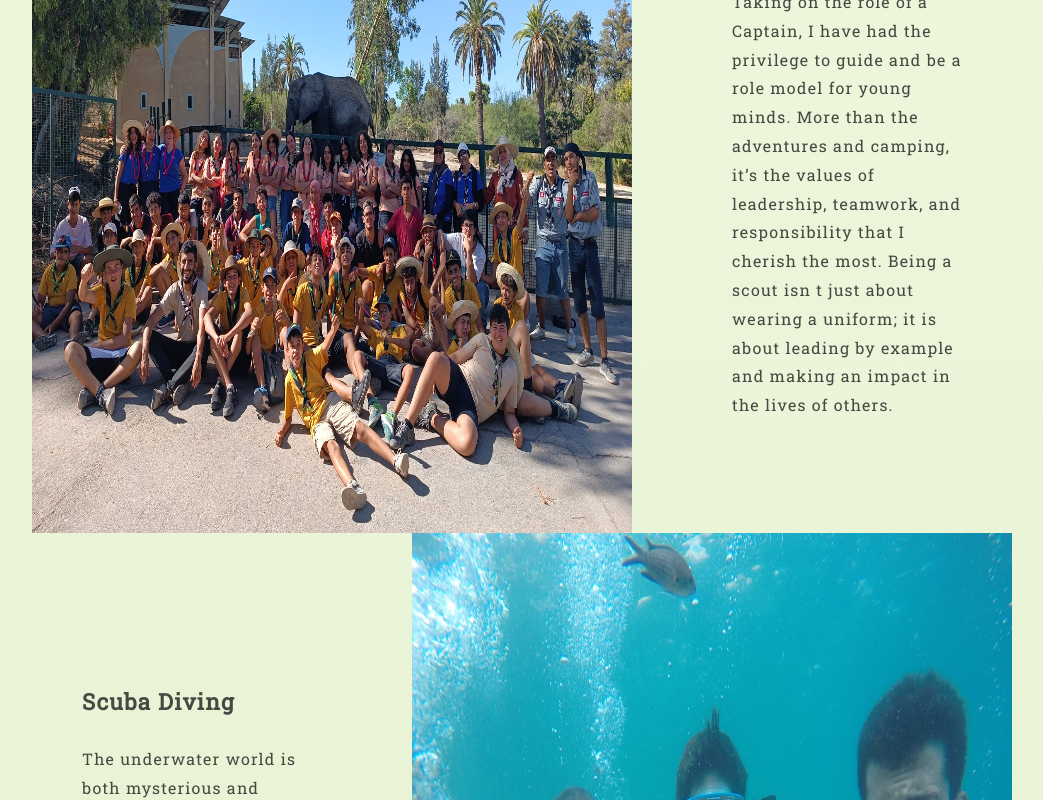
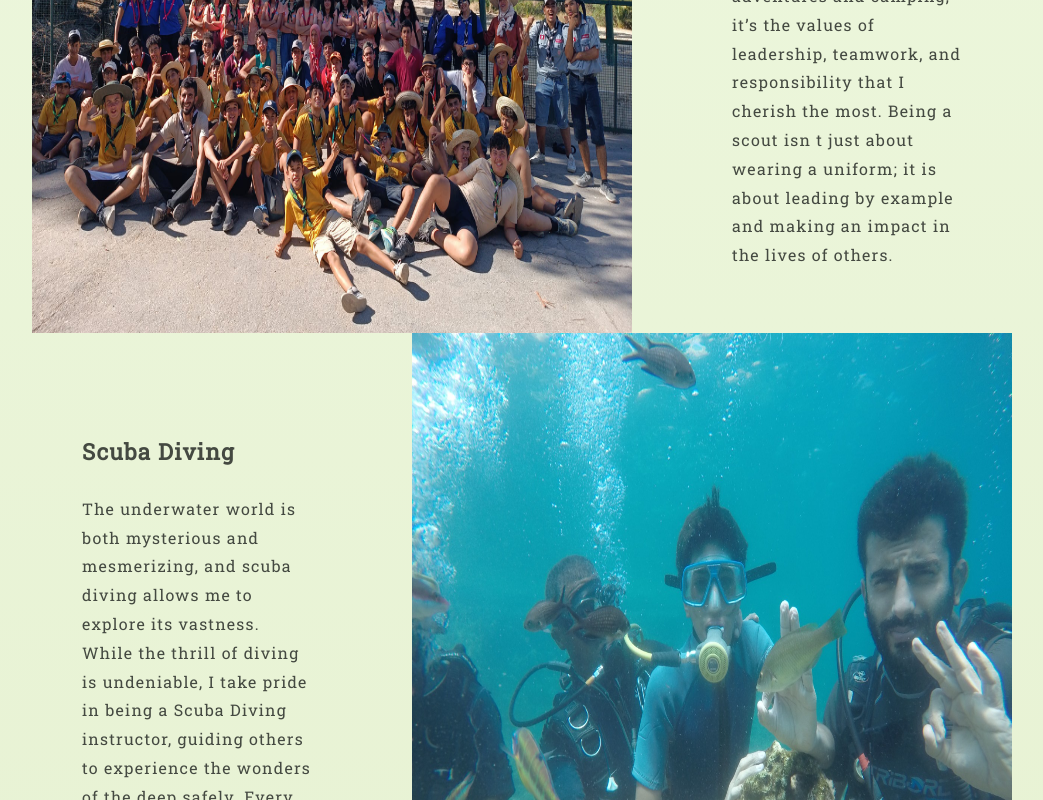
Before and after one commit to KatarSaad/Portfolio, a React (Create React App) app: page /About in a window 1280 px wide. Shown: the part 2000-2800 px from the top of the page, without its empty margins (118-1161 px from the left). Built offline with nearby package versions, Linux system fonts and the light colour scheme; a web font is replaced by a local one.

Commit message:
Add .gitignorsdfsfd e file

```diff
--- a/src/AboutPage.js
+++ b/src/AboutPage.js
@@ -30,8 +30,8 @@ const TextContainer1 = styled.div`
   color: grey;
   box-sizing: border-box;
   @media (max-width: 700px) {
-    padding-left: 20px;
-    padding-right:20px;
+    padding-left: 5px;
+    padding-right:5px;
 
   }
 
@@ -51,8 +51,8 @@ export const TextContainer2 = styled.div`
   color:grey;
   box-sizing: border-box;
   @media (max-width: 700px) {
-    padding-left: 20px;
-    padding-right:20px;
+    padding-left: 5px;
+    padding-right:5px;
 
   }
 
@@ -80,8 +80,8 @@ const Image1 = styled.img`
 
   box-sizing: border-box;
   @media (max-width: 700px) {
-    max-width: 300px;
-    max-height: 300px;
+    max-width: 250px;
+    max-height: 250px;
   }
 
 `;
@@ -90,11 +90,12 @@ const Image2 = styled.img`
   height: 100%;
   max-width:600px;
   width:auto;
-  max-height:800px;
+
+  max-height:700px;
 
   @media (max-width: 700px) {
-    max-width: 300px;
-    max-height: 300px;
+    max-width: 250px;
+    max-height: 250px;
   }
   width: 100%;
   box-sizing: border-box;
@@ -104,20 +105,20 @@ const Image2 = styled.img`
 `;
 const Container = styled.div`
   display: flex;
+  min-height:700px;
+  align-items: center;
+  margin-left: 150px;
+  margin-right: 150px;
+  box-sizing: border-box;
+  overflow: hidden;
 
-  align-items: center;
-  min-height: 800px;
-  margin-left:150px ;
-  margin-right:150px ;
   @media (max-width: 700px) {
-    margin-left:0px!important ;
-    margin-right:0px!important ;  }
-    box-sizing: border-box; // Adding this
-    overflow: hidden; // If children exceed the container, they won't cause overflow
+    margin-left: 0px!important;
+    margin-right: 0px!important;
+    min-height:300px;
+  }
 
-
-
-  position: relative; // Required to use absolute positioning within
+  position: relative;
 `;
 
 const Container1 = styled.div`
--- a/src/App.js
+++ b/src/App.js
@@ -387,7 +387,7 @@ const StyledLink = styled(Link)`
   font-family: 'Orbitron', sans-serif;
   font-weight: 600;
   font-size: 5px!important;
-  color: #444941;
+  color: black;
   @media (max-width: 480px) {
     font-size: 13px;
     margin-bottom: 15px;
--- a/src/Card.js
+++ b/src/Card.js
@@ -50,7 +50,7 @@ export const CardContainer = styled.article`
   &::before, &::after {
     content: "";
     position: absolute;
-    z-index: 1;
+    z-index: 4;
     transition: all 0.5s ease;
     background: #00FFAB;
     animation: ${borderGlowAnimation} 1.5s infinite alternate;
--- a/src/OldPortfolio.js
+++ b/src/OldPortfolio.js
@@ -320,7 +320,7 @@ const HomePageContainer = styled.div`
     width: 3px; // Width of the vertical line
     background-color: #00DFA2; // Color of the vertical line, change it as required
     animation: ${glowingAnimation} 1.5s infinite;
-    z-index:1;
+    z-index:4;
 
   }
 `;
--- a/src/StyledComp.js
+++ b/src/StyledComp.js
@@ -871,7 +871,7 @@ export const TextMod = styled.span`
   line-height: ${props => props.lineHeight || 'normal'};
 
   @media (max-width: 700px) {
-    font-size: calc(${props => props.size || '1rem'} * 0.6); // Reduce font size to 70% of the input size on screens <= 600px
+    font-size: calc(${props => props.size || '1rem'} * 0.5); // Reduce font size to 70% of the input size on screens <= 600px
   }
 `;
 export const TextModP = styled.p`
@@ -886,7 +886,7 @@ export const TextModP = styled.p`
   line-height: ${props => props.lineHeight || 'normal'};
 
   @media (max-width: 700px) {
-    font-size: calc(${props => props.size || '1rem'} * 0.6); // Reduce font size to 70% of the input size on screens <= 600px
+    font-size: calc(${props => props.size || '1rem'} * 0.5); // Reduce font size to 70% of the input size on screens <= 600px
   }
 
 `;
```
